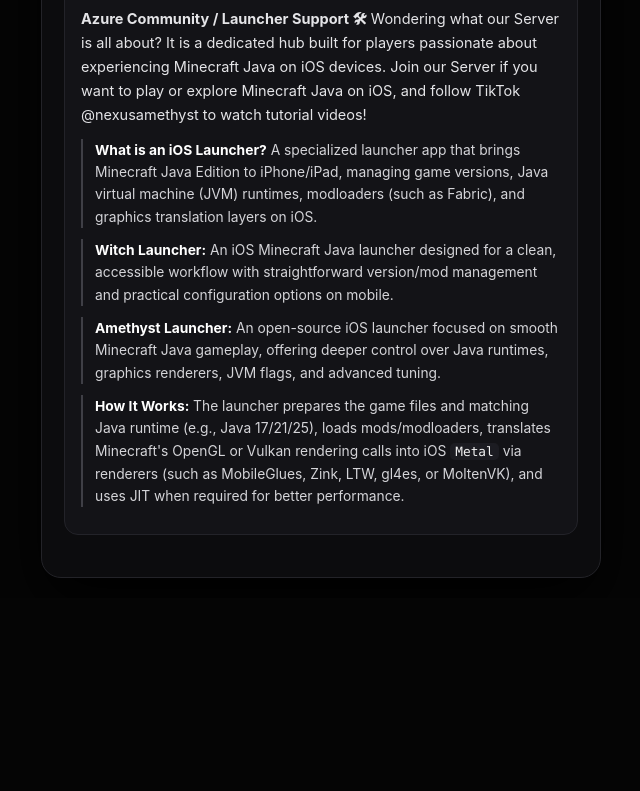
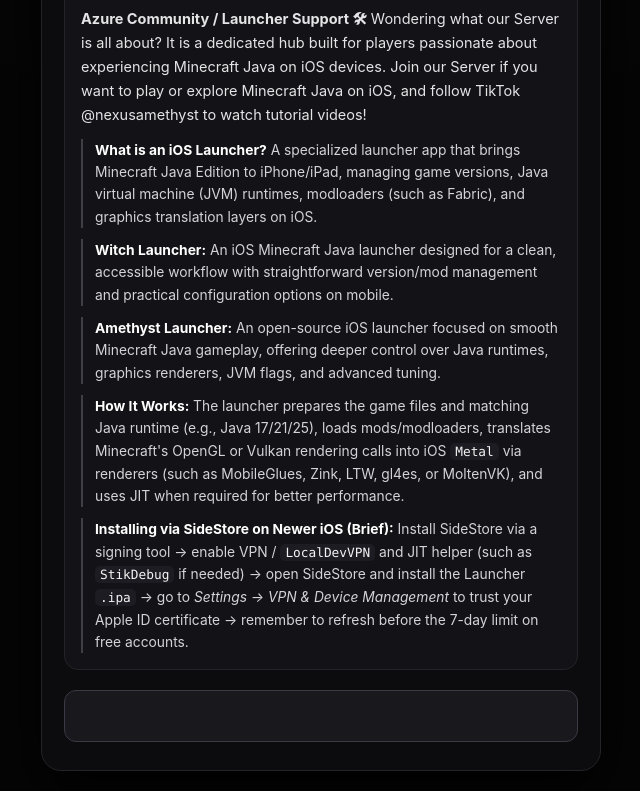
Before and after one commit to qldz209-Nexus/Azure-Community, a plain HTML site: page index.html in a window 1280 px wide. Shown: the part 968-1759 px from the top of the page, without its empty margins (319-959 px from the left). Before the commit the page ends 1566 px from the top, so only its background shows below. Drawn offline with Linux system fonts and the light colour scheme.

Commit message:
Update index.html

```diff
--- a/index.html
+++ b/index.html
@@ -194,3 +194,17 @@
           <strong>How It Works:</strong> The launcher prepares the game files and matching Java runtime (e.g., Java 17/21/25), loads mods/modloaders, translates Minecraft's OpenGL or Vulkan rendering calls into iOS <code>Metal</code> via renderers (such as MobileGlues, Zink, LTW, gl4es, or MoltenVK), and uses JIT when required for better performance.
         </li>
         <li>
+          <strong>Installing via SideStore on Newer iOS (Brief):</strong> Install SideStore via a signing tool → enable VPN / <code>LocalDevVPN</code> and JIT helper (such as <code>StikDebug</code> if needed) → open SideStore and install the Launcher <code>.ipa</code> → go to <em>Settings → VPN &amp; Device Management</em> to trust your Apple ID certificate → remember to refresh before the 7-day limit on free accounts.
+        </li>
+      </ul>
+    </div>
+
+    <div class="links">
+      <a
+        class="btn btn-discord"
+        href="https://discord.gg/azurecommunity"
+        target="_blank"
+        rel="noopener noreferrer"
+      >
+        <svg class="icon-svg" viewBox="0 0 24 24" fill="currentColor" aria-hidden="true">
+          <path d="M20.317 4.37a19.791 19.791 0 0 0-4.885-1.515.074.074 0 0 0-.079.037c-.21.375-.444.864-.608 1.25a18.27 18.27 0 0 0-5.487 0 12.64 12.64 0 0 0-.617-1.25.077.077 0 0 0-.079-.037A19.736 19.736 0 0 0 3.677 4.37a.07.07 0 0 0-.032.027C.533 9.046-.32 13.58.099 18.057a.082.082 0 0 0 .031.057 19.9 19.9 0 0 0 5.993 3.03.078.078 0 0 0 .084-.028c.462-.63.874-1.295 1.226-1.994.021-.041.001-.09-.041-.106a13.107 13.107 0 0 1-1.872-.892.077.077 0 0 1-.008-.128 10.2 10.2 0 0 0 .372-.292.074.074 0 0 1 .077-.01c3.928 1.793 8.18 1.793 12.062 0a.074.074 0 0 1 .078.01c.12.098.246.198.373.292a.077.077 0 0 1-.006.127 12.299 12.299 0 0 1-1.873.892.077.077 0 0 0-.041.10
```
